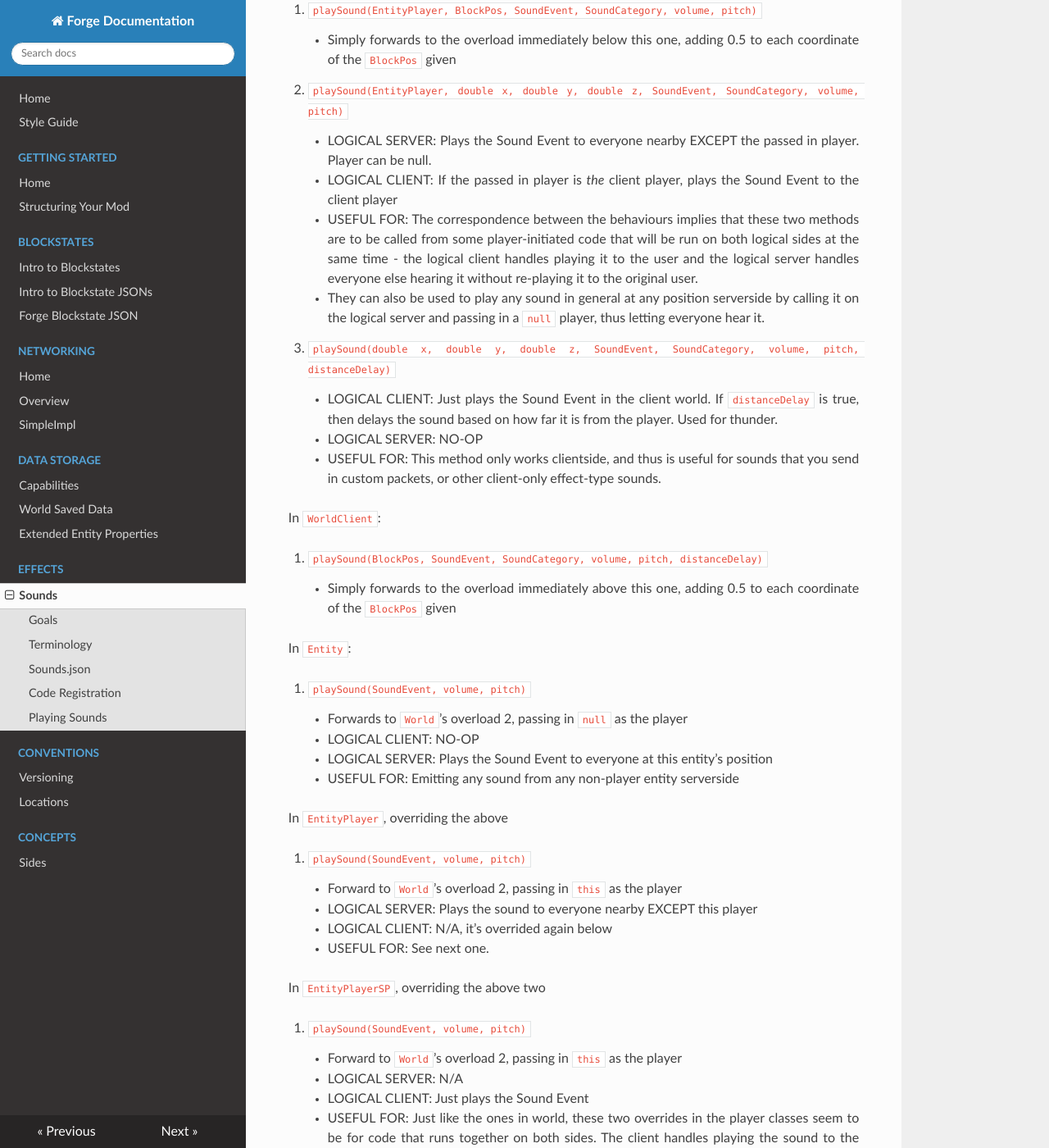
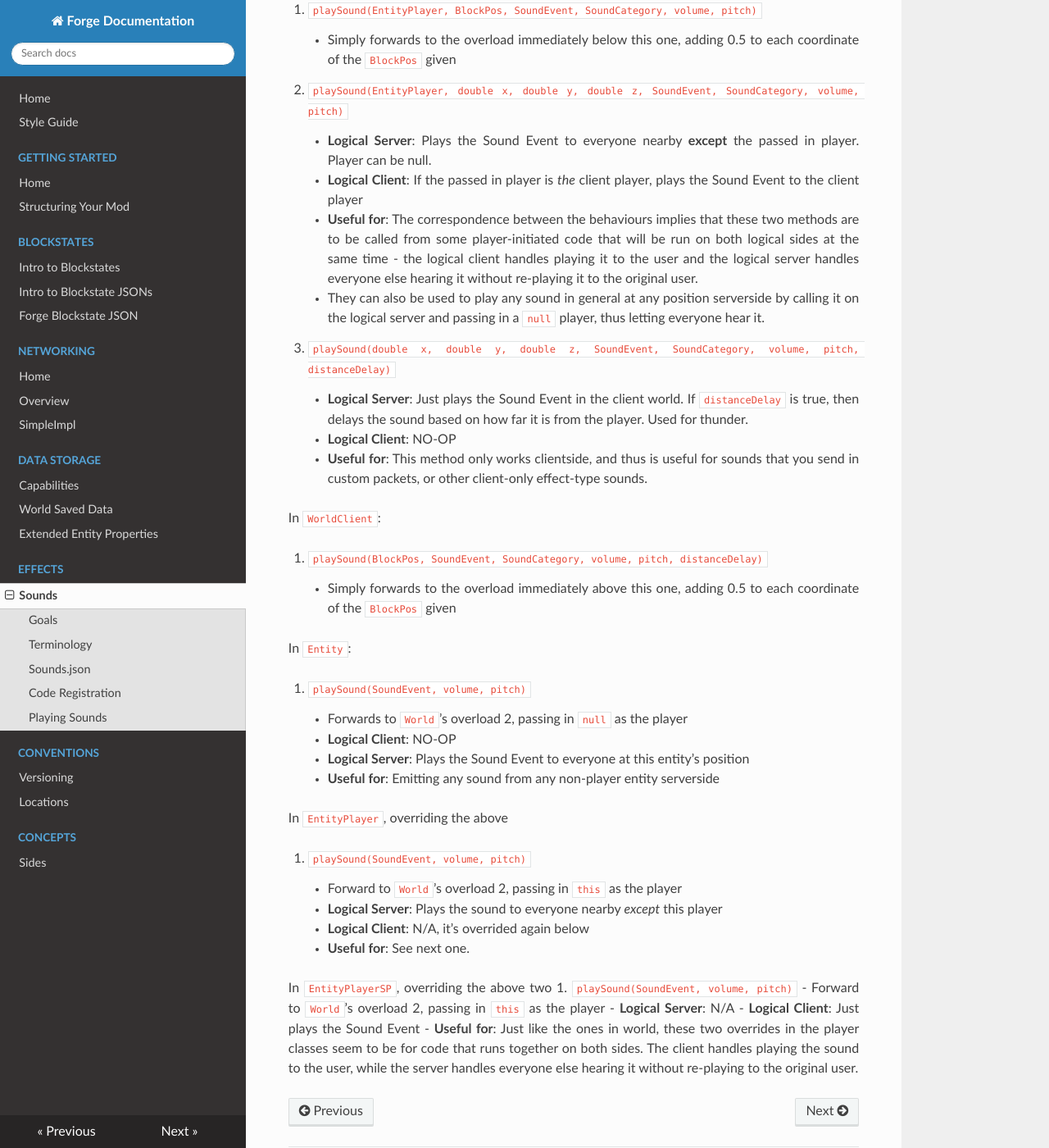
Before and after one commit to MinecraftForge/Documentation, an MkDocs documentation site: the page built from docs/effects/sounds.md, in a window 1280 px wide and 1400 px high, scrolled down 2295 px. Shown: the whole window at 82% size. Built offline with MkDocs 1.6.1, drawn with Linux system fonts in a browser that asks for light colours; nearby versions of some CDN libraries; old or Windows-style settings are respelled for this version of MkDocs; some of the changed text lies outside the part shown.

```diff
--- a/docs/effects/sounds.md
+++ b/docs/effects/sounds.md
@@ -84,15 +84,15 @@ In `World`:
   1. `playSound(EntityPlayer, BlockPos, SoundEvent, SoundCategory, volume, pitch)`
       - Simply forwards to the overload immediately below this one, adding 0.5 to each coordinate of the `BlockPos` given
   2. `playSound(EntityPlayer, double x, double y, double z, SoundEvent, SoundCategory, volume, pitch)`
-      - LOGICAL SERVER: Plays the Sound Event to everyone nearby EXCEPT the passed in player. Player can be null.
-      - LOGICAL CLIENT: If the passed in player is *the* client player, plays the  Sound Event to the client player
-      - USEFUL FOR: The correspondence between the behaviours implies that these two methods are to be called from some player-initiated code that will be run on both logical sides at the same time - the logical client handles playing it to the user and the logical server handles everyone else hearing it without re-playing it to the original user.
+      - **Logical Server**: Plays the Sound Event to everyone nearby **except** the passed in player. Player can be null.
+      - **Logical Client**: If the passed in player is *the* client player, plays the  Sound Event to the client player
+      - **Useful for**: The correspondence between the behaviours implies that these two methods are to be called from some player-initiated code that will be run on both logical sides at the same time - the logical client handles playing it to the user and the logical server handles everyone else hearing it without re-playing it to the original user.
       - They can also be used to play any sound in general at any position serverside by calling it on the logical server and passing in a `null` player, thus letting everyone hear it.
 
   3. `playSound(double x, double y, double z, SoundEvent, SoundCategory, volume, pitch, distanceDelay)`
-      - LOGICAL CLIENT: Just plays the Sound Event in the client world. If `distanceDelay` is true, then delays the sound based on how far it is from the player. Used for thunder.
-      - LOGICAL SERVER: NO-OP
-      - USEFUL FOR: This method only works clientside, and thus is useful for sounds that you send in custom packets, or other client-only effect-type sounds.
+      - **Logical Server**: Just plays the Sound Event in the client world. If `distanceDelay` is true, then delays the sound based on how far it is from the player. Used for thunder.
+      - **Logical Client**: NO-OP
+      - **Useful for**: This method only works clientside, and thus is useful for sounds that you send in custom packets, or other client-only effect-type sounds.
 
 In `WorldClient`:
 
@@ -103,24 +103,24 @@ In `Entity`:
 
   1. `playSound(SoundEvent, volume, pitch)`
       - Forwards to `World`'s overload 2, passing in `null` as the player
-      - LOGICAL CLIENT: NO-OP
-      - LOGICAL SERVER: Plays the Sound Event to everyone at this entity's position
-      - USEFUL FOR: Emitting any sound from any non-player entity serverside
+      - **Logical Client**: NO-OP
+      - **Logical Server**: Plays the Sound Event to everyone at this entity's position
+      - **Useful for**: Emitting any sound from any non-player entity serverside
 
 In `EntityPlayer`, overriding the above
 
   1. `playSound(SoundEvent, volume, pitch)`
       - Forward to `World`'s overload 2, passing in `this` as the player
-      - LOGICAL SERVER: Plays the sound to everyone nearby EXCEPT this player
-      - LOGICAL CLIENT: N/A, it's overrided again below
-      - USEFUL FOR: See next one.
+      - **Logical Server**: Plays the sound to everyone nearby *except* this player
+      - **Logical Client**: N/A, it's overrided again below
+      - **Useful for**: See next one.
 
 In `EntityPlayerSP`, overriding the above two
-
+  <a name="entityplayersp-playsound"></a>
   1. `playSound(SoundEvent, volume, pitch)`
       - Forward to `World`'s overload 2, passing in `this` as the player
-      - LOGICAL SERVER: N/A
-      - LOGICAL CLIENT: Just plays the Sound Event
-      - USEFUL FOR: Just like the ones in world, these two overrides in the player classes seem to be for code that runs together on both sides. The client handles playing the sound to the user, while the server handles everyone else hearing it without re-playing to the original user.
+      - **Logical Server**: N/A
+      - **Logical Client**: Just plays the Sound Event
+      - **Useful for**: Just like the ones in world, these two overrides in the player classes seem to be for code that runs together on both sides. The client handles playing the sound to the user, while the server handles everyone else hearing it without re-playing to the original user.
 
 [wiki]: http://minecraft.gamepedia.com/Sounds.json
```
Also changed, not shown: docs/blockstates/forgeBlockstates.md (+1 -1 lines), docs/blockstates/states.md (+4 -4 lines), docs/conventions/versioning.md (+1 -1 lines), docs/gettingstarted/index.md (+1 -1 lines), docs/styleguide.md (+1 -1 lines).
